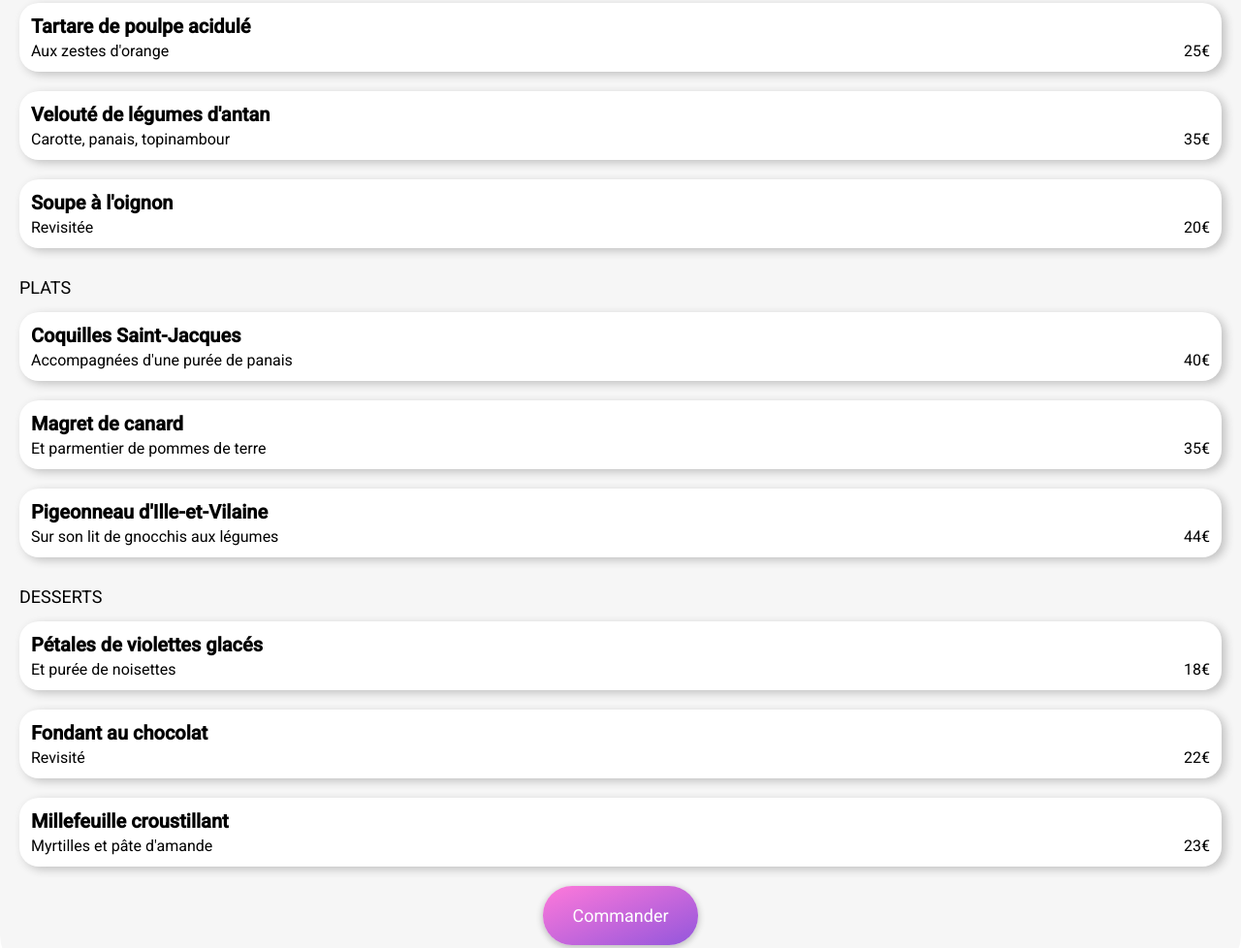
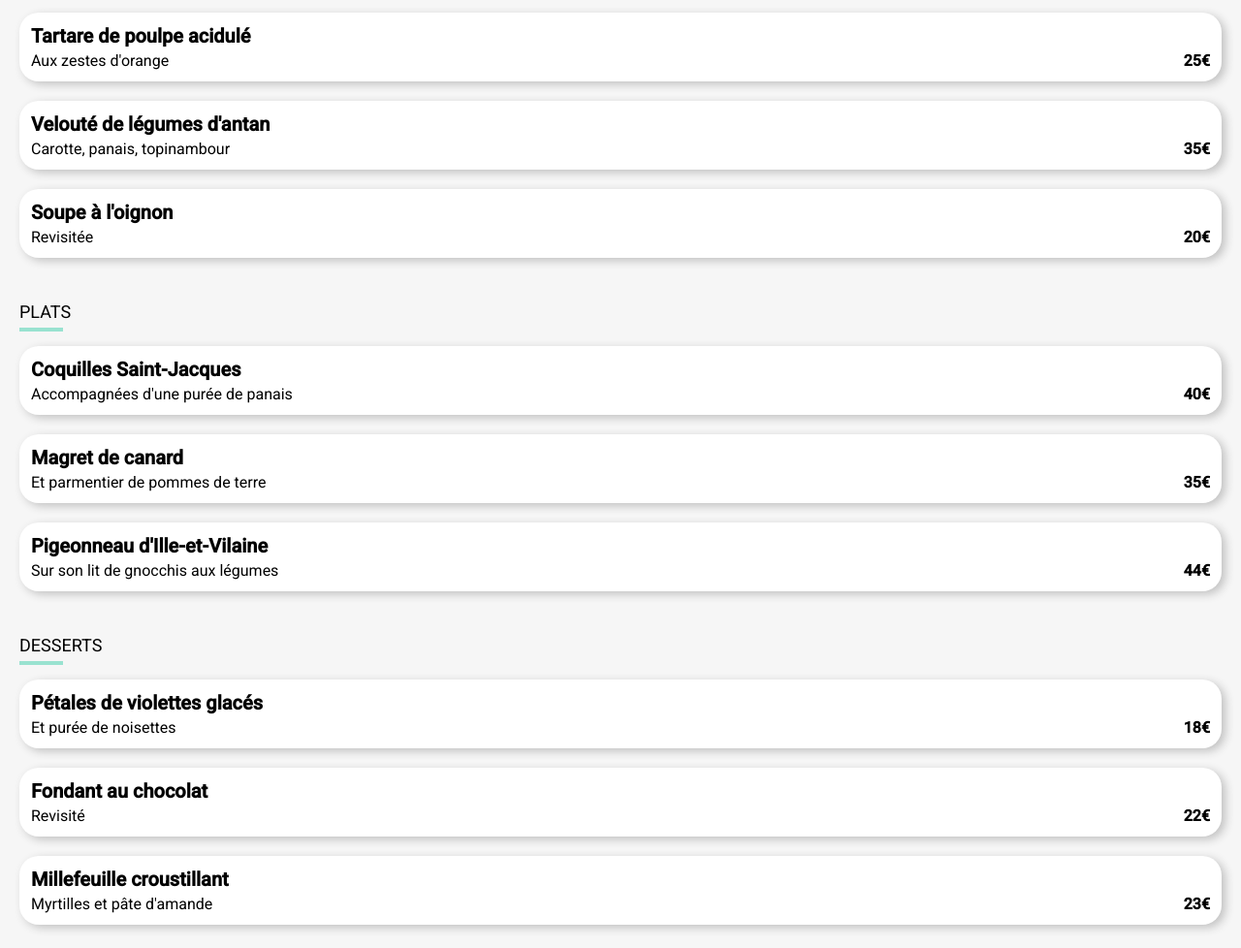
Before and after one commit to Anlp33/OhMyFood, a website: page pages/menu-à_la_française.html in a window 1280 px wide. Shown: the part 388-1366 px from the top of the page at 97% size. Drawn offline with Linux system fonts and the light colour scheme; a web font is replaced by a local one.

Commit message:
ajout animation transition texte et barre bleu

```diff
--- a/pages/menu-à_la_française.html
+++ b/pages/menu-à_la_française.html
@@ -35,10 +35,13 @@
         <h1>À la française</h1>
         <i class="far fa-heart"></i>
       </div>
-          <h2>ENTRÉES</h2>
-        </div>
-        <div class="courses">
-        <article class="courses__box">
+      <span class="menu__type">
+          <h2>entrées</h2>
+          </span>
+
+        <article class="courses">
+        <div class="courses__type">
+        <div class="courses__box">
           <div class="courses__title">
             <h3>Tartare de poulpe acidulé</h3>
             <p>Aux zestes d'orange</p>
@@ -46,10 +49,10 @@
           <div class="courses__price">
             <p>25€</p>
           </div>
-        </article>
+        </div>
 
 
-        <article class="courses__box">
+        <div class="courses__box">
           <div class="courses__title">
             <h3>Velouté de légumes d'antan</h3>
             <p>Carotte, panais, topinambour</p>
@@ -57,10 +60,10 @@
           <div class="courses__price">
             <p>35€</p>
           </div>
-        </article>
+        </div>
 
 
-        <article class="courses__box">
+        <div class="courses__box">
           <div class="courses__title">
             <h3>Soupe à l'oignon</h3>
             <p>Revisitée</p>
@@ -68,11 +71,15 @@
           <div class="courses__price">
             <p>20€</p>
           </div>
-        </article>
+        </div>
+      </div>
 
-          <h2>PLATS</h2>
-
-         <article class="courses__box">
+<span class="menu__type">
+          <h2>plats</h2>
+         </span>
+<article class="courses">
+<div class="courses__type">
+         <div class="courses__box">
           <div class="courses__title">
             <h3>Coquilles Saint-Jacques</h3>
             <p>Accompagnées d'une purée de panais</p>
@@ -80,9 +87,9 @@
           <div class="courses__price">
             <p>40€</p>
           </div>
-        </article>
+        </div>
 
-        <article class="courses__box">
+        <div class="courses__box">
           <div class="courses__title">
             <h3>Magret de canard</h3>
             <p>Et parmentier de pommes de terre</p>
@@ -90,9 +97,9 @@
           <div class="courses__price">
             <p>35€</p>
           </div>
-        </article>
+        </div>
 
-        <article class="courses__box">
+        <div class="courses__box">
           <div class="courses__title">
             <h3>Pigeonneau d'Ille-et-Vilaine</h3>
             <p>Sur son lit de gnocchis aux légumes</p>
@@ -100,11 +107,17 @@
           <div class="courses__price">
             <p>44€</p>
           </div>
+          </div>
+          </div>
         </article>
 
-          <h2>DESSERTS</h2>
+<span class="menu__type">
+          <h2>desserts</h2>
+          </span>
 
-         <article class="courses__box">
+<article class="courses">
+  <div class="courses__type">
+         <div class="courses__box">
           <div class="courses__title">
             <h3>Pétales de violettes glacés</h3>
             <p>Et purée de noisettes</p>
@@ -112,9 +125,9 @@
           <div class="courses__price">
             <p>18€</p>
           </div>
-        </article>
+         </div>
 
-         <article class="courses__box">
+         <div class="courses__box">
           <div class="courses__title">
             <h3>Fondant au chocolat</h3>
             <p>Revisité</p>
@@ -122,9 +135,9 @@
           <div class="courses__price">
             <p>22€</p>
           </div>
-        </article>
+         </div>
 
-          <article class="courses__box">
+          <div class="courses__box">
           <div class="courses__title">
             <h3>Millefeuille croustillant</h3>
             <p>Myrtilles et pâte d'amande</p>
@@ -132,7 +145,9 @@
           <div class="courses__price">
             <p>23€</p>
           </div>
+          </div>
         </article>
+
         <div class="order">
         <button class="btn">Commander</button>
         </div>
--- a/scss/Base/_animations.scss
+++ b/scss/Base/_animations.scss
@@ -21,7 +21,7 @@
 }
 
 
-  @keyframes fade-in {
+  @keyframes fadein {
     0% {
         opacity: 0;
     }
--- a/scss/Components/_buttons.scss
+++ b/scss/Components/_buttons.scss
@@ -2,12 +2,12 @@
   background: $colour-btn;
   border-radius: 30px;
   border: none;
-        padding: 20px 30px;
+  width: 220px;
+  height: 50px;
   color: white;
   font-family: "Roboto";
   font-size: 18px;
   box-shadow: 0px 2px 6px 1px #c1c1c1;
-
 
   &:hover {
     box-shadow: 0px 2px 6px 3px #c1c1c1;
--- a/scss/Pages/_loader.scss
+++ b/scss/Pages/_loader.scss
@@ -7,7 +7,7 @@
   height: 100%;
   position: fixed;
   background-color: white ;
-  animation: loader 0.4s;
+  animation: flash 0.4s;
   animation-delay: 2.5s;
   animation-fill-mode: both;
 
--- a/scss/Pages/_restaurants.scss
+++ b/scss/Pages/_restaurants.scss
@@ -30,7 +30,8 @@
   img {
     height: 250px;
     width: 100%;
-  object-fit: cover;}
+    object-fit: cover;
+  }
 }
 
 .menu {
@@ -57,17 +58,37 @@
     h2 {
     font-weight: normal;
     font-size: 18px;
-    margin-top: 30px;
+    margin: 30px 0px 6px 0px;
   }
+
   h3 {
     margin: 0;
     font-size: 20px;
   }
-  p{
+  p {
     margin: 4px 0px 0px 0px;
   }
 }
+
+  .menu__type {
+  text-transform: uppercase;
+  position: relative;
+     &::after {
+    content: "";
+    width: 45px;
+    height: 4px;
+    position: absolute;
+    left: 0;
+    background-color: $colour-tertiary;
+    }}
 .courses {
+  &__type {
+    margin: 25px 0px 45px 0px;
+  }
+  &__price {
+    font-weight: bold;
+  }
+
   &__box {
     background-color: rgb(255 255 255);
     border-radius: 20px;
@@ -77,7 +98,9 @@
     display: flex;
     justify-content: space-between;
     align-items: flex-end;
-  animation: fade-in 1s ease-in-out;
+    animation: fadein 1s;
+    animation-fill-mode: forwards;
+    opacity: 0;
 
     &:nth-child(1) {
       animation-delay: 0.2s;
@@ -106,9 +129,6 @@
     &:nth-child(9) {
       animation-delay: 1s;
     }
-
-  &__price {
-      font-weight: bold;
   }
 }
 
@@ -116,5 +136,3 @@
   display: flex;
   justify-content: center;
 }
-
-}
--- a/scss/Utils/_mixins.scss
+++ b/scss/Utils/_mixins.scss
@@ -1,7 +1,7 @@
 @mixin box-shadow {
-        box-shadow: 4px 3px 10px 0px #c1c1c1;
+  box-shadow: 4px 3px 10px 0px #c1c1c1;
 }
 @mixin flex-column {
-    display: flex;
-    flex-direction: column;
+  display: flex;
+  flex-direction: column;
 }
```
Also changed, not shown: pages/menu-la_note_enchantée.html (+1 -1 lines), pages/menu-la_palette_du_goût.html (+1 -1 lines), pages/menu-le_délice_des_sens.html (+1 -1 lines), css/styles.css, 1 other file. Lines whose indentation alone changed are shown as unchanged.
